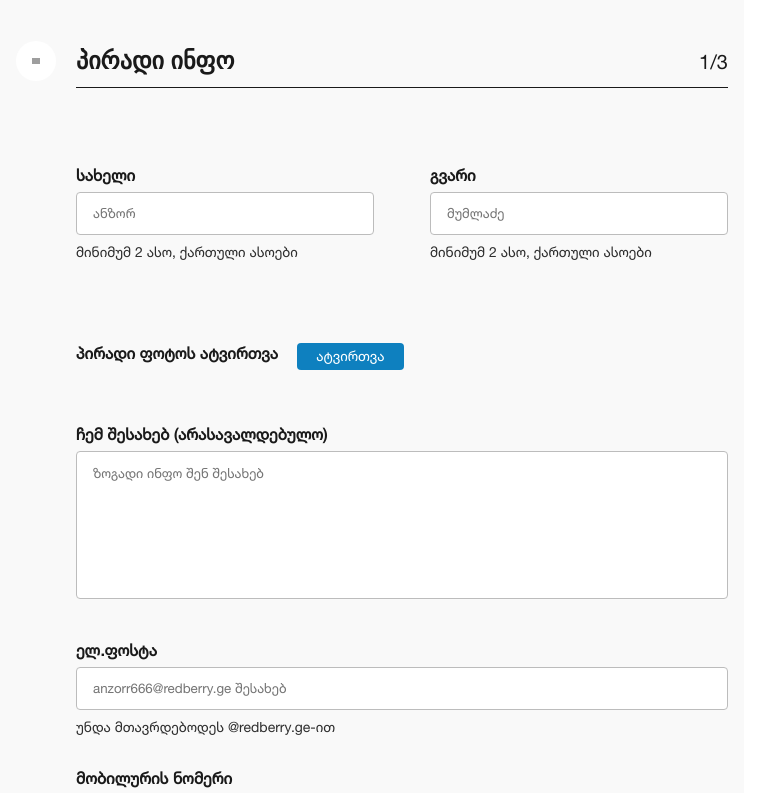
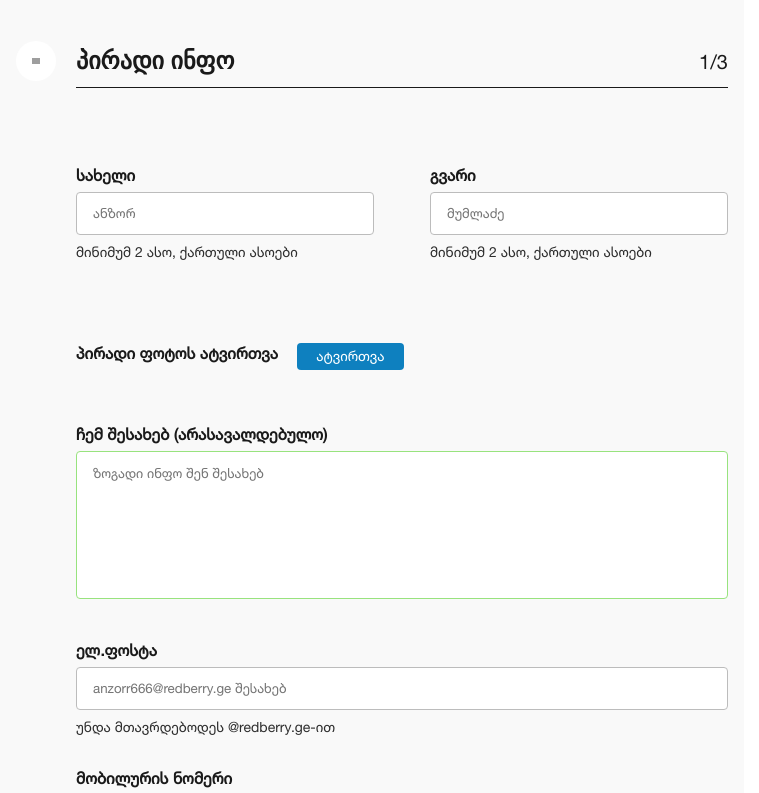
Before and after one commit to Makinloot/redberry-form, a React (Vite) app: page /about in a window 1280 px wide. Shown: the top 793 px of the page, without its empty margins (10-769 px from the left). Built offline with nearby package versions, Linux system fonts and the light colour scheme; grey boxes are pictures that could not be loaded.

Commit message:
create experience section

```diff
--- a/src/App.tsx
+++ b/src/App.tsx
@@ -3,6 +3,7 @@ import { BrowserRouter as Router, Route, Routes } from 'react-router-dom'
 
 import Home from './pages/home/Home';
 import About from './pages/about/About';
+import Experience from './pages/experience/Experience';
 
 import './css/style.css';
 
@@ -12,10 +13,14 @@ function App() {
     <Router>
       <div className="App">
 
-        <Routes>
-          <Route path='/' element={<Home />} />
-          <Route path='/about' element={<About />} />
-        </Routes>
+        <form action="#">
+          <Routes>
+            <Route path='/' element={<Home />} />
+            <Route path='/about' element={<About />} />
+            <Route path='/experience' element={<Experience />} />
+          </Routes>
+          {/* <input type="submit" value="submit" /> */}
+        </form>
 
       </div>
     </Router>
--- a/src/components/button/Button.scss
+++ b/src/components/button/Button.scss
@@ -31,3 +31,9 @@
   font-weight: 600;
   letter-spacing: 8%;
 }
+
+.btn-blue {
+  @extend %btn;
+  padding: 14px 21px;
+  background-color: #62A1EB;
+}
--- a/src/components/input/Input.scss
+++ b/src/components/input/Input.scss
@@ -3,6 +3,13 @@
   margin: 33px 0 29px;
   align-items: flex-start !important;
   font-family: 'Helvetica-regular', sans-serif;
+
+  // for input type date
+  &:has(input[type=date]) {
+    img {
+      display: none !important;
+    }
+  }
 
   // for input type file
   &:has(.btn-file) {
@@ -39,6 +46,13 @@
     }
   }
 
+  &:has(textarea:focus:invalid) {
+    color: #E52F2F;
+    textarea {
+      border: 1px solid #E52F2F;
+    }
+  }
+
   label {
     font-size: 1rem;
     font-weight: 600;
@@ -56,11 +70,13 @@
   }
 
   // valid inputs
-  input:valid {
+  input:valid,
+  textarea:valid {
     border: 1px solid #98E37E;
   }
 
-  input:valid ~ .success-icon {
+  input:valid ~ .success-icon,
+  textarea:valid ~ .success-icon {
     display: block;
   }
 
@@ -80,5 +96,4 @@
     position: absolute;
     display: none;
   }
-
 }
--- a/src/components/input/Input.tsx
+++ b/src/components/input/Input.tsx
@@ -1,19 +1,7 @@
 import Button from "../button/Button";
+import { InputProps } from "../../data";
 
 import "./Input.scss";
-
-interface InputProps {
-  label: string;
-  placeholder?: string;
-  validation?: string;
-  id: string;
-  type: string;
-  required: boolean;
-  pattern?: string;
-  minLength?: number;
-  errorIcon?: string;
-  successIcon?: string;
-}
 
 const Input: React.FC<InputProps> = ({
   label,
@@ -25,7 +13,12 @@ const Input: React.FC<InputProps> = ({
   pattern,
   minLength,
   errorIcon,
-  successIcon
+  successIcon,
+  handleChange,
+  handleFile,
+  value,
+  ...othr
+  // value,
 }) => {
   if (type === "textarea") {
     return (
@@ -37,7 +30,9 @@ const Input: React.FC<InputProps> = ({
           rows={8}
           placeholder={placeholder}
           required={required}
-          />
+          onChange={handleChange}
+          {...othr}
+        />
         <span>{validation}</span>
       </div>
     );
@@ -52,6 +47,9 @@ const Input: React.FC<InputProps> = ({
           placeholder={placeholder}
           id={id}
           required={required}
+          onChange={handleFile}
+          // {...othr}
+          // name={value}
         />
         <Button
           text="ატვირთვა"
@@ -73,6 +71,8 @@ const Input: React.FC<InputProps> = ({
         required={required}
         pattern={pattern}
         minLength={minLength}
+        onChange={handleChange}
+        {...othr}
       />
       <span>{validation}</span>
       <img className="error-icon" src={errorIcon} alt="error icon" />
--- /dev/null
+++ b/src/data.ts
@@ -0,0 +1,146 @@
+import errorIcon from './assets/error-vector.png';
+import successIcon from './assets/correct-vector.png';
+
+export interface InputProps {
+  label: string;
+  placeholder?: string;
+  validation?: string;
+  id: string;
+  type: string;
+  required: boolean;
+  pattern?: string;
+  minLength?: number;
+  errorIcon?: string;
+  successIcon?: string;
+  name: string;
+  handleChange?: (e: {
+    target: {
+      name: string;
+      value: string;
+    }
+  }) => void;
+  handleFile?: (e: any) => void;
+  value?: any;
+}
+
+export const inputFields: InputProps[] = [
+  {
+    label: 'სახელი',
+    placeholder: 'ანზორ',
+    validation: 'მინიმუმ 2 ასო, ქართული ასოები',
+    id: "name",
+    type: "text",
+    required: true,
+    pattern: "[\u10A0-\u10FF]+",
+    minLength: 2,
+    errorIcon: errorIcon,
+    successIcon: successIcon,
+    name: 'name'
+  },
+  {
+    label: "გვარი",
+    placeholder: "მუმლაძე",
+    validation: "მინიმუმ 2 ასო, ქართული ასოები",
+    id: "lastname",
+    type: "text",
+    required: true,
+    pattern: "[\u10A0-\u10FF]+",
+    minLength: 2,
+    errorIcon: errorIcon,
+    successIcon: successIcon,
+    name: 'lastname'
+  },
+  {
+    label: "პირადი ფოტოს ატვირთვა",
+    type: "file",
+    required: true,
+    id: "file-input",
+    errorIcon: errorIcon,
+    successIcon: successIcon,
+    name: 'file'
+  },
+  {
+    label: "ჩემ შესახებ (არასავალდებულო)",
+    placeholder: "ზოგადი ინფო შენ შესახებ",
+    required: false,
+    type: "textarea",
+    id: "about-me-textarea",
+    name: 'text'
+  },
+  {
+    label: "ელ.ფოსტა",
+    placeholder: "anzorr666@redberry.ge შესახებ",
+    required: true,
+    type: "email",
+    id: "email",
+    validation: "უნდა მთავრდებოდეს @redberry.ge-ით",
+    pattern: ".+@redberry.ge$",
+    errorIcon: errorIcon,
+    successIcon: successIcon,
+    name: 'email'
+  },
+  {
+    label: "მობილურის ნომერი",
+    placeholder: "+995 551 12 34 56",
+    required: true,
+    type: "text",
+    id: "mobile-number",
+    validation: "უნდა აკმაყოფილებდეს ქართული მობილურის ნომრის ფორმატს",
+    minLength: 9,
+    pattern: "5[0-9]{8}",
+    errorIcon: errorIcon,
+    successIcon: successIcon,
+    name: 'number'
+  }
+]
+
+export const expInputFields: InputProps[] = [
+  {
+    label: "თანამდებიბა",
+    placeholder: "დეველოპერი, დიზაინერი, ა.შ.",
+    required: true,
+    type: "text",
+    id: "position-input",
+    validation: "მინიმუმ 2 სიმბოლო",
+    pattern: ".{2,}",
+    errorIcon: errorIcon,
+    successIcon: successIcon,
+    name: 'position'
+  },
+  {
+    label: "დამსაქმებელი",
+    placeholder: "დამსაქმებელი",
+    required: true,
+    type: "text",
+    id: "employer-input",
+    validation: "მინიმუმ 2 სიმბოლო",
+    pattern: ".{2,}",
+    errorIcon: errorIcon,
+    successIcon: successIcon,
+    name: 'employer'
+  },
+  {
+    label: 'დაწყების რიცხვი',
+    placeholder: 'test',
+    required: true,
+    type: 'date',
+    id: 'startDate',
+    name: 'startDate'
+  },
+  {
+    label: 'დამთავრების რიცხვი',
+    placeholder: 'test',
+    required: true,
+    type: 'date',
+    id: 'endDate',
+    name: 'endDate'
+  },
+  {
+    label: "აღწერა",
+    placeholder: "როლი თანამდებობაზე და ზოგადი აღწერა",
+    required: true,
+    type: "textarea",
+    id: "position-textarea",
+    name: 'positionText'
+  },
+]
--- a/src/pages/about/About.tsx
+++ b/src/pages/about/About.tsx
@@ -1,93 +1,84 @@
+import { useState } from "react";
 import { Link } from "react-router-dom";
 import Header from "../../components/header/Header";
 import Input from "../../components/input/Input";
 import Button from "../../components/button/Button";
 
-import errorIcon from '../../assets/error-vector.png';
-import successIcon from '../../assets/correct-vector.png';
+import { inputFields } from "../../data";
 
 import "./About.scss";
 
 const About = () => {
+  const [fileInput, setFileInput] = useState();
+  const [values, setValues] = useState({
+    name: "",
+    lastname: "",
+    text: "",
+    email: "",
+    number: "",
+  });
+
+  const handleUploadImg = (e: {
+    target: {
+      files: any[]
+    }
+  }) => {
+    const file = e.target.files[0];
+    const fileReader = new FileReader();
+    fileReader.onload = (target: {
+      target: any;
+    }) => {
+      setFileInput(target.target?.result)
+    };
+    fileReader.readAsDataURL(file);
+  };
+
+  const handleChange = (e: {
+    target: {
+      name: string;
+      value: string;
+    };
+  }) => {
+    setValues({ ...values, [e.target.name]: e.target.value });
+  };
+
   return (
     <div className="About">
       <div className="container">
         <div className="About-wrapper">
-          <form
-            className="About-primary container-small"
-            onSubmit={(e) => e.preventDefault()}
-          >
+          <div className="About-primary container-small">
             <Header title="პირადი ინფო" position="1/3" />
             <div className="About-input-field-wrapper">
               <div className="name-lastname">
-                <Input
-                  label="სახელი"
-                  placeholder="ანზორ"
-                  validation="მინიმუმ 2 ასო, ქართული ასოები"
-                  id="name"
-                  type="text"
-                  required={true}
-                  pattern="[\u10A0-\u10FF]+"
-                  minLength={2}
-                  errorIcon={errorIcon}
-                  successIcon={successIcon}
-                />
-                <Input
-                  label="გვარი"
-                  placeholder="მუმლაძე"
-                  validation="მინიმუმ 2 ასო, ქართული ასოები"
-                  id="lastname"
-                  type="text"
-                  required={true}
-                  pattern="[\u10A0-\u10FF]+"
-                  minLength={2}
-                  errorIcon={errorIcon}
-                  successIcon={successIcon}
-                />
+                {/* only name and lastname inputs */}
+                {inputFields
+                  .map((input) => (
+                    <Input
+                      key={input.id}
+                      {...input}
+                      handleChange={handleChange}
+                      value={values[input.name]}
+                    />
+                  ))
+                  .slice(0, 2)}
               </div>
+              {/* rest of the inputs */}
+              {inputFields
+                .map((input) => (
+                  <Input
+                    key={input.id}
+                    {...input}
+                    handleChange={handleChange}
+                    handleFile={handleUploadImg}
+                    value={values[input.name]}
+                  />
+                ))
+                .slice(2)}
+              <Link to="/experience" className="next-page">
+                <Button text="შემდეგი" btntype="btn-purple" />
+              </Link>
             </div>
-            <Input
-              label="პირადი ფოტოს ატვირთვა"
-              type="file"
-              required={true}
-              id="file-input"
-              errorIcon={errorIcon}
-              successIcon={successIcon}
-            />
-            <Input
-              label="ჩემ შესახებ (არასავალდებულო)"
-              placeholder="ზოგადი ინფო შენ შესახებ"
-              required={false}
-              type='textarea'
-              id="about-me-textarea"
-            />
-            <Input
-              label="ელ.ფოსტა"
-              placeholder="anzorr666@redberry.ge შესახებ"
-              required={true}
-              type='email'
-              id="email"
-              validation="უნდა მთავრდებოდეს @redberry.ge-ით"
-              pattern=".+@redberry.ge$"
-              errorIcon={errorIcon}
-              successIcon={successIcon}
-            />
-            <Input
-              label="მობილურის ნომერი"
-              placeholder="+995 551 12 34 56"
-              required={true}
-              type="text"
-              id="mobile-number"
-              validation="უნდა აკმაყოფილებდეს ქართული მობილურის ნომრის ფორმატს"
-              minLength={9}
-              pattern="5[0-9]{8}"
-              errorIcon={errorIcon}
-              successIcon={successIcon}
-            />
-            <Link to="sadme" className="next-page">
-              <Button text="შემდეგი" btntype="btn-purple" />
-            </Link>
-          </form>
+          </div>
           <div className="About-result"></div>
         </div>
       </div>
--- /dev/null
+++ b/src/pages/experience/Experience.tsx
@@ -0,0 +1,96 @@
+import { useState } from "react";
+
+import Header from "../../components/header/Header";
+import Input from "../../components/input/Input";
+import Button from "../../components/button/Button";
+
+import "./Experience.scss";
+import "../about/About.scss";
+
+import { expInputFields } from "../../data";
+
+const Experience = () => {
+  const [fileInput, setFileInput] = useState();
+  const [values, setValues] = useState({
+    position: "",
+    employer: "",
+    startDate: "",
+    endDate: "",
+    positionText: "",
+    // email: "",
+    // number: "",
+  });
+  const handleChange = (e: {
+    target: {
+      name: string;
+      value: string;
+    };
+  }) => {
+    setValues({ ...values, [e.target.name]: e.target.value });
+  };
+
+  console.log(values);
+
+  return (
+    <div className="About">
+      <div className="container">
+        <div className="About-wrapper">
+          <div className="About-primary container-small">
+            <Header title="გამოცდილება" position="2/3" />
+            <div className="About-input-field-wrapper">
+              {expInputFields
+                .map((input) => (
+                  <Input
+                    key={input.id}
+                    {...input}
+                    handleChange={handleChange}
+                    value={values[input.name]}
+                  />
+                ))
+                .slice(0, 2)
+              }
+              <div className="name-lastname">
+                {expInputFields.map(input => (
+                  <Input
+                    key={input.id}
+                    {...input}
+                    handleChange={handleChange}
+                    value={values[input.name]}
+                  />
+                )).slice(2,4)}
+              </div>
+              {expInputFields.map(input => (
+                <>
+                  <Input
+                    key={input.id}
+                    {...input}
+                    handleChange={handleChange}
+                    value={values[input.name]}
+                  />
+                  <hr />
+                </>
+              )).slice(-1)}
+            </div>
+            <Button
+              text="მეტი გამოცდილების დამატება"
+              btntype="btn-blue"
+            />
+            <div className="next-prev flex-row">
+              <Button
+                text="უკან"
+                btntype="btn-purple"
+              />
+              <Button
+                text="შემდეგი"
+                btntype="btn-purple"
+              />
+            </div>
+          </div>
+          <div className="About-result"></div>
+        </div>
+      </div>
+    </div>
+  );
+};
+
+export default Experience;
```
Also changed, not shown: src/pages/about/About.scss (+9 -0 lines), src/pages/experience/Experience.scss (added).
